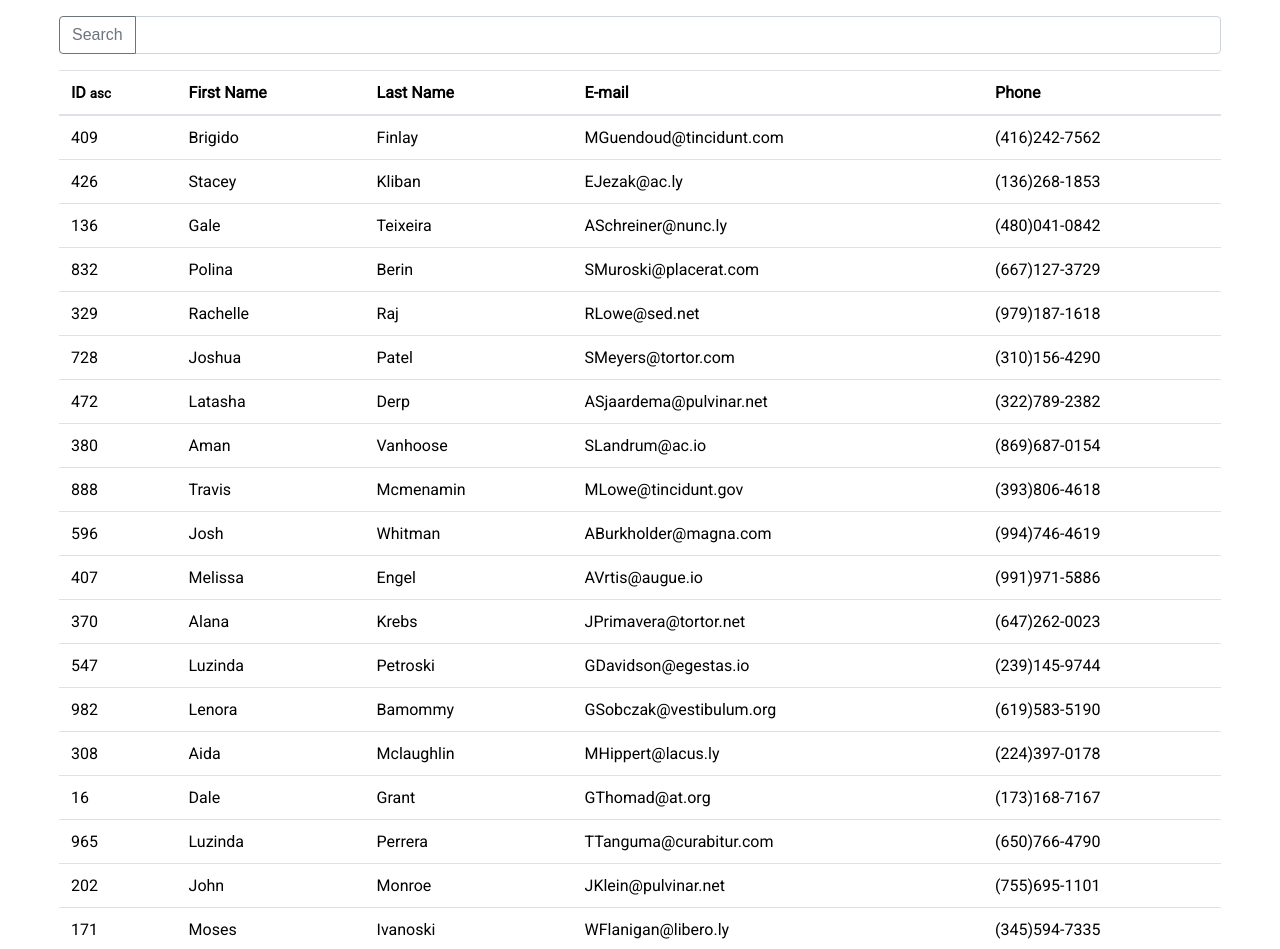
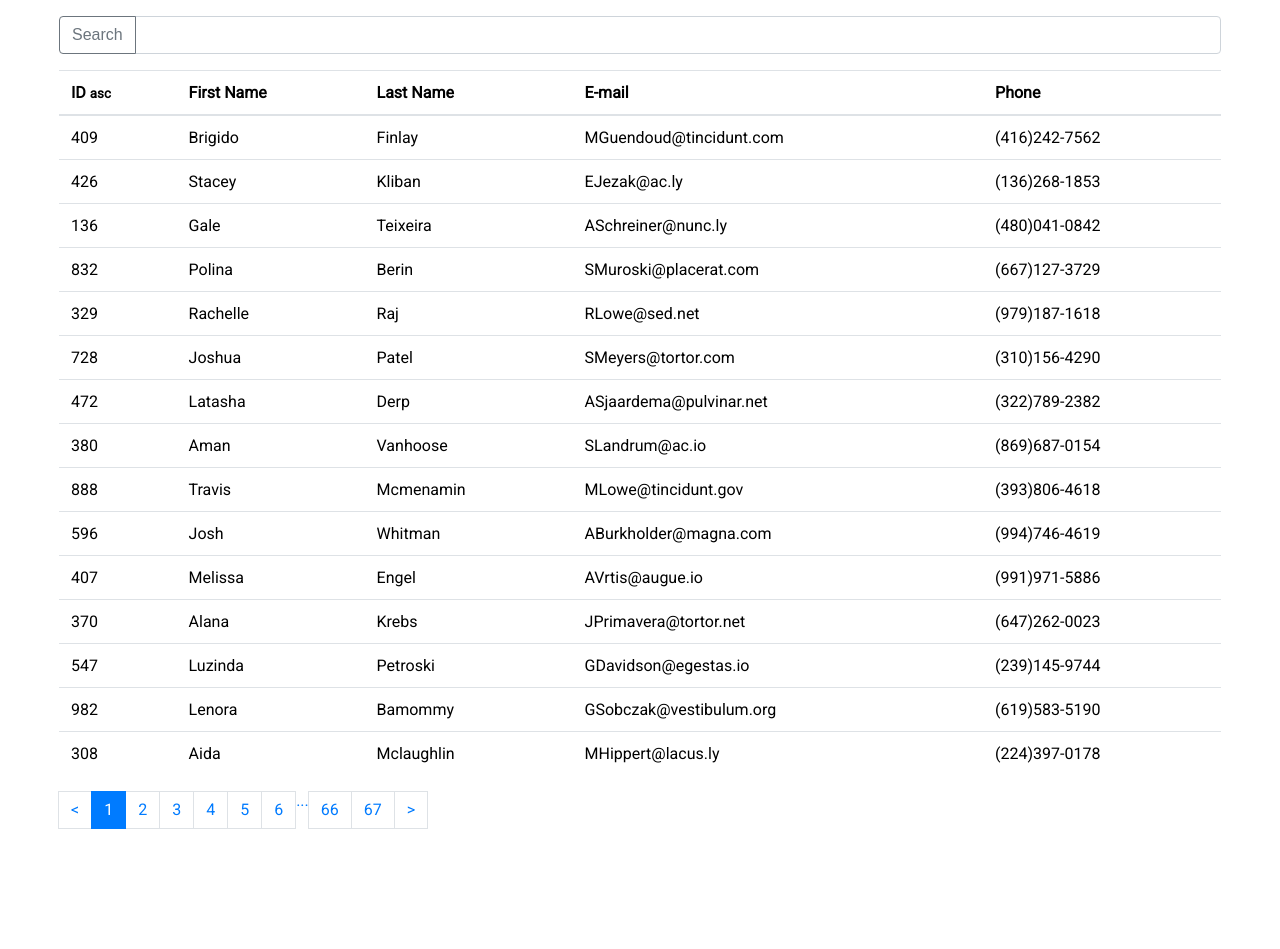
Before and after one commit to Uvacoder/demo-react-table, a React (Create React App) app: page / in a window 1280 px wide. Shown: the top 949 px of the page. After the commit the page ends 845 px from the top, so only its background shows below. Built offline with nearby package versions, Linux system fonts and the light colour scheme.

Commit message:
class components to functional

```diff
--- a/public/index.html
+++ b/public/index.html
@@ -2,7 +2,7 @@
 <html lang="en">
   <head>
     <meta charset="utf-8" />
-    <meta name="viewport" content="width=device-width, initial-scale=1, shrink-to-fit=no"/>
+    <meta name="viewport" content="width=device-width, initial-scale=1" />
     <link rel="preconnect" href="https://fonts.googleapis.com">
     <link rel="preconnect" href="https://fonts.gstatic.com" crossorigin>
     <link href="https://fonts.googleapis.com/css2?family=Roboto&display=swap" rel="stylesheet">
--- a/src/App.js
+++ b/src/App.js
@@ -1,39 +1,35 @@
-import React, { Component } from "react";
+import React, { useState } from "react";
 import ReactPaginate from "react-paginate";
-import Table from "./Table/Table";
-import TableSearch from "./TableSearch/TableSearch";
+import Table from "./components/Table";
+import TableSearch from "./components/TableSearch";
 import _ from "lodash";
 import "./styles.css";
-import data from './data.json';
+import Rows from "./generated.json";
 
-class App extends Component {
-  state = {
-    data: data,
-    search: "",
-    sort: "asc",
-    sortField: "id",
-    row: null,
-    currentPage: 0,
+function App() {
+  const [data, setData] = useState(Rows);
+  const [search, setSearch] = useState("");
+  const [sort, setSort] = useState("asc");
+  const [sortField, setSortField] = useState("id");
+  const [currentPage, setCurrentPage] = useState(0);
+
+  const onSort = (sortField) => {
+    const cloneData = Rows.concat();
+    const sortPuck = sort === "asc" ? "desc" : "asc";
+    const data = _.orderBy(cloneData, sortField, sort);
+    setData(data);
+    setSort(sortPuck);
+    setSortField(sortField);
   };
 
-  onSort = (sortField) => {
-    const cloneData = this.state.data.concat();
-    const sort = this.state.sort === "asc" ? "desc" : "asc";
-    const data = _.orderBy(cloneData, sortField, sort);
-    this.setState({ data, sort, sortField });
+  const pageChangeHandler = ({ selected }) => setCurrentPage(selected);
+
+  const searchHandler = (search) => {
+    setSearch(search);
+    setCurrentPage(0);
   };
 
-
-  pageChangeHandler = ({ selected }) =>
-    this.setState({ currentPage: selected });
-
-  searchHandler = (search) => {
-    this.setState({ search, currentPage: 0 });
-  };
-
-  getFilteredData() {
-    const { data, search } = this.state;
-
+  const getFilteredData = () => {
     if (!search) {
       return data;
     }
@@ -46,32 +42,32 @@ class App extends Component {
       );
     });
     if (!result.length) {
-      result = this.state.data;
+      result = data;
     }
     return result;
+  };
+
+  const pageSize = 15;
+
+  const filteredData = getFilteredData();
+  const pageCount = Math.ceil(filteredData.length / pageSize);
+  const displayData = _.chunk(filteredData, pageSize)[currentPage];
+
+  return (
+    <div className="container">
+      {
+        <React.Fragment>
+          <TableSearch onSearch={searchHandler} />
+          <Table
+            data={displayData}
+            onSort={onSort}
+            sort={sort}
+            sortField={sortField}
+          />
+        </React.Fragment>
       }
 
-  render() {
-    const pageSize = 20;
-
-    const filteredData = this.getFilteredData();
-    const pageCount = Math.ceil(filteredData.length / pageSize);
-    const displayData = _.chunk(filteredData, pageSize)[this.state.currentPage];
-    return (
-      <div className="container">
-        {(
-          <React.Fragment>
-            <TableSearch onSearch={this.searchHandler} />
-            <Table
-              data={displayData}
-              onSort={this.onSort}
-              sort={this.state.sort}
-              sortField={this.state.sortField}
-            />
-          </React.Fragment>
-        )}
-
-        {this.state.data.length > pageSize ? (
+      {data.length > pageSize ? (
         <ReactPaginate
           previousLabel={"<"}
           nextLabel={">"}
@@ -80,7 +76,7 @@ class App extends Component {
           pageCount={pageCount}
           marginPagesDisplayed={2}
           pageRangeDisplayed={5}
-            onPageChange={this.pageChangeHandler}
+          onPageChange={pageChangeHandler}
           containerClassName={"pagination"}
           activeClassName={"active"}
           pageClassName="page-item"
@@ -89,12 +85,11 @@ class App extends Component {
           nextClassName="page-item"
           previousLinkClassName="page-link"
           nextLinkClassName="page-link"
-            forcePage={this.state.currentPage}
+          forcePage={currentPage}
         />
       ) : null}
     </div>
   );
 }
-}
 
 export default App;
--- a/src/Table/Table.js
+++ /dev/null
@@ -1,42 +0,0 @@
-import React from 'react';
-
-export default props => (
-  <table className="table">
-    <thead>
-      <tr>
-        <th onClick={props.onSort.bind(null, "id")}>
-          ID {props.sortField === "id" ? <small>{props.sort}</small> : null}
-        </th>
-        <th onClick={props.onSort.bind(null, "firstName")}>
-          First Name{" "}
-          {props.sortField === "firstName" ? <small>{props.sort}</small> : null}
-        </th>
-        <th onClick={props.onSort.bind(null, "lastName")}>
-          Last Name{" "}
-          {props.sortField === "lastName" ? <small>{props.sort}</small> : null}
-        </th>
-        <th onClick={props.onSort.bind(null, "email")}>
-          E-mail{" "}
-          {props.sortField === "email" ? <small>{props.sort}</small> : null}
-        </th>
-        <th onClick={props.onSort.bind(null, "phone")}>
-          Phone{" "}
-          {props.sortField === "phone" ? <small>{props.sort}</small> : null}
-        </th>
-      </tr>
-    </thead>
-    <tbody>
-      {props.data.map(item => (
-        <tr
-          key={item.id + item.phone}
-        >
-          <td>{item.id}</td>
-          <td>{item.firstName}</td>
-          <td>{item.lastName}</td>
-          <td>{item.email}</td>
-          <td>{item.phone}</td>
-        </tr>
-      ))}
-    </tbody>
-  </table>
-);
--- a/src/TableSearch/TableSearch.js
+++ /dev/null
@@ -1,30 +0,0 @@
-import React, {useState} from 'react'
-
-export default props => {
-    const [value, setValue] = useState('')
-    const valueChangeHandler = event => {
-        setValue(event.target.value)
-      }
-
-    return (
-      <>
-        <div className="input-group">
-          <div className="input-group-prepend">
-            <button
-              className="btn"
-              onClick={() => props.onSearch(value)}
-            >
-              Search
-            </button>
-          </div>
-          <input
-            type="text"
-            className="form-control"
-            onChange={valueChangeHandler}
-            value={value}
-          />
-        </div>
-
-      </>
-    );
-}
--- /dev/null
+++ b/src/components/Table.jsx
@@ -0,0 +1,46 @@
+import React from "react";
+
+export default function Table(props) {
+  return (
+    <table className="table">
+      <thead>
+        <tr>
+          <th onClick={props.onSort.bind(null, "id")}>
+            ID {props.sortField === "id" ? <small>{props.sort}</small> : null}
+          </th>
+          <th onClick={props.onSort.bind(null, "firstName")}>
+            First Name{" "}
+            {props.sortField === "firstName" ? (
+              <small>{props.sort}</small>
+            ) : null}
+          </th>
+          <th onClick={props.onSort.bind(null, "lastName")}>
+            Last Name{" "}
+            {props.sortField === "lastName" ? (
+              <small>{props.sort}</small>
+            ) : null}
+          </th>
+          <th onClick={props.onSort.bind(null, "email")}>
+            E-mail{" "}
+            {props.sortField === "email" ? <small>{props.sort}</small> : null}
+          </th>
+          <th onClick={props.onSort.bind(null, "phone")}>
+            Phone{" "}
+            {props.sortField === "phone" ? <small>{props.sort}</small> : null}
+          </th>
+        </tr>
+      </thead>
+      <tbody>
+        {props.data.map((item) => (
+          <tr key={item.id + item.phone}>
+            <td>{item.id}</td>
+            <td>{item.firstName}</td>
+            <td>{item.lastName}</td>
+            <td>{item.email}</td>
+            <td>{item.phone}</td>
+          </tr>
+        ))}
+      </tbody>
+    </table>
+  );
+}
--- /dev/null
+++ b/src/components/TableSearch.jsx
@@ -0,0 +1,24 @@
+import React, { useState } from "react";
+
+export default (props) => {
+  const [value, setValue] = useState("");
+  const valueChangeHandler = (event) => {
+    setValue(event.target.value);
+  };
+
+  return (
+    <div className="input-group">
+      <div className="input-group-prepend">
+        <button className="btn" onClick={() => props.onSearch(value)}>
+          Search
+        </button>
+      </div>
+      <input
+        type="text"
+        className="form-control"
+        onChange={valueChangeHandler}
+        value={value}
+      />
+    </div>
+  );
+};
```
Also changed, not shown: src/index.js (+4 -4 lines), src/generated.json (renamed from src/data.json). Lines whose indentation alone changed are shown as unchanged.
